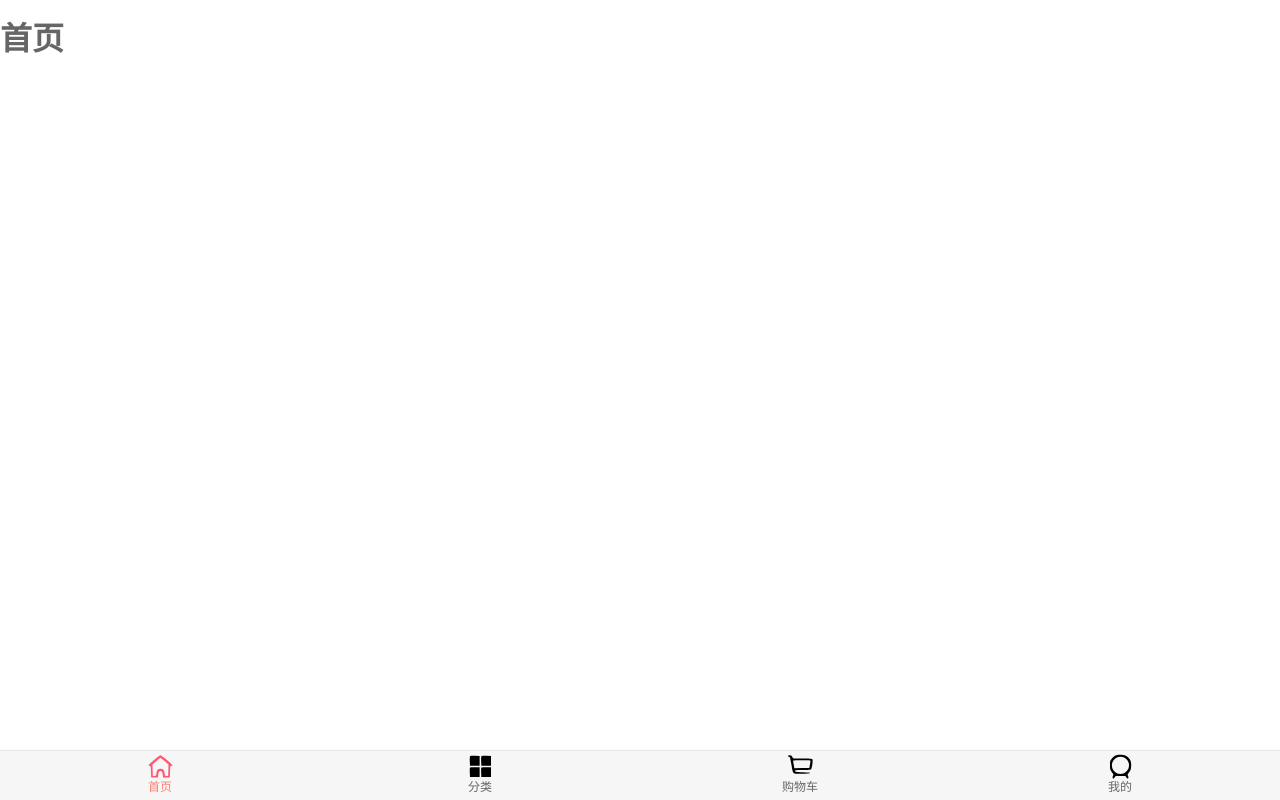
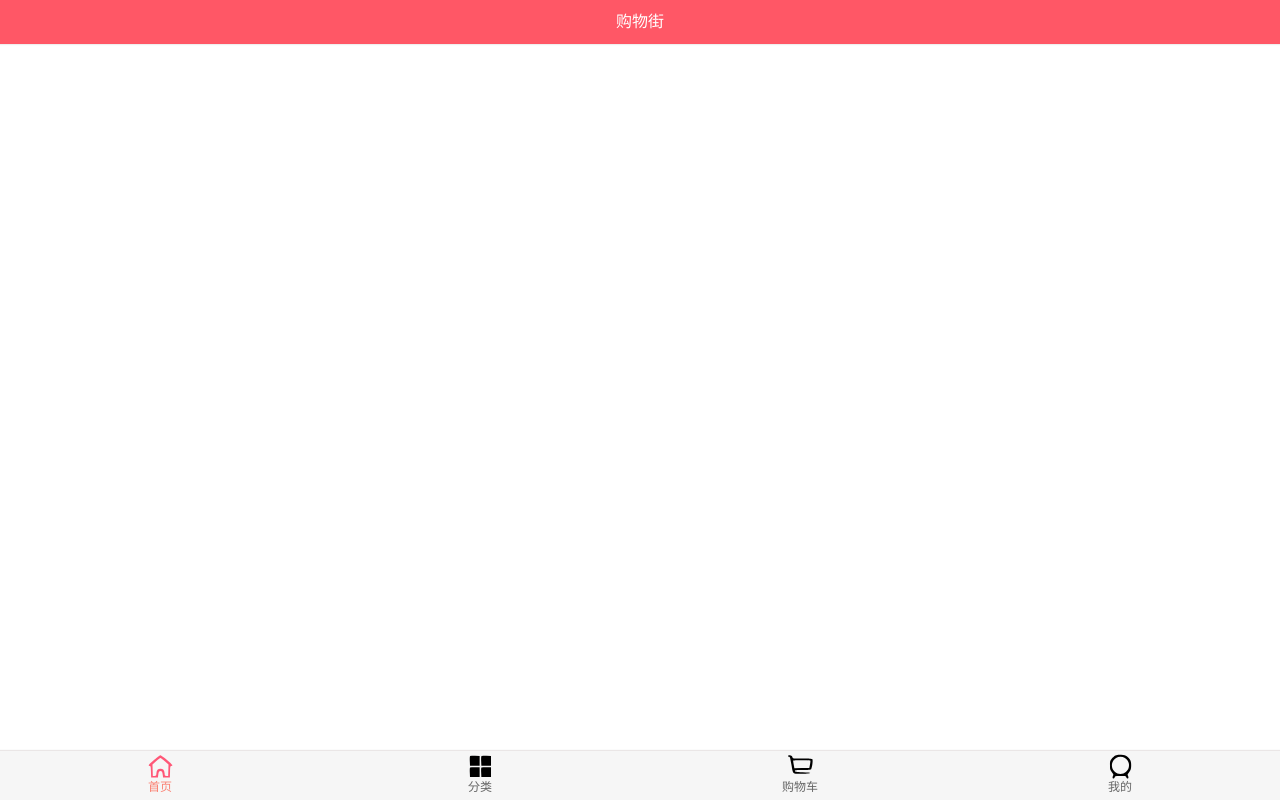
Before and after one commit to Answer-zhanghao/supermall, a Vue app: page /home#/ in a window 1280 px wide. Before the commit this address led to /home#/home. Built offline with nearby package versions, Linux system fonts and the light colour scheme.

Commit message:
'20200207'

```diff
--- a/src/App.vue
+++ b/src/App.vue
@@ -1,22 +1,20 @@
 <template>
   <div id="app">
     <router-view></router-view>
-    <tabbarview>
       <MainTabBar></MainTabBar>
 
-    </tabbarview>
 
     <!-- <router-view /> -->
   </div>
 </template>
 
 <script>
-import tabbarview from "./components/common/tabbar/tabbarview";
+
   import MainTabBar from './components/content/mainTabbar/MainTabBar'
 export default {
   name: "App",
   components: {
-    tabbarview,
+
     MainTabBar
   }
 };
--- /dev/null
+++ b/src/components/common/navbar/NavBar.vue
@@ -0,0 +1,36 @@
+<template>
+  <div class="nav-bar">
+    <div class="left"><slot name="left"></slot></div>
+    <div class="center"><slot name="center"></slot></div>
+    <div class="right"><slot name="right"></slot></div>
+  </div>
+</template>
+
+<script>
+export default {
+  name: "NavBar"
+};
+</script>
+
+<style>
+.nav-bar {
+  display: flex;
+  line-height: 44px;
+  height: 44px;
+  background-color: #ff5766;
+box-shadow: 0px 1px 1px rgba(100, 100, 100, 0.1);
+text-align: center
+}
+
+.left,
+.right {
+  width: 60px;
+  /* text-align: center; */
+}
+.center {
+  flex: 1;
+  /* text-align: center; */
+  line-height: 44px;
+  color: white;
+}
+</style>
--- a/src/router/index.js
+++ b/src/router/index.js
@@ -30,5 +30,6 @@
   }
 ];
 export default new Router({
-  routes
+  routes,
+  mode:'history'
 });
--- a/src/views/home/Home.vue
+++ b/src/views/home/Home.vue
@@ -1,15 +1,19 @@
 <template>
-    <div>
-        <h1>首页</h1>
-    </div>
+  <div class="home">
+    <navbar>
+      <div slot="center">购物街</div>
+    </navbar>
+  </div>
 </template>
 
 <script>
+import navbar from "components/common/navbar/NavBar";
 export default {
-    name:'Home'
-}
+  name: "Home",
+  components: {
+    navbar
+  }
+};
 </script>
 
-<style>
-
-</style>
+<style></style>
```
Also changed, not shown: 1 other file (tests, documents, lock files or other folders).
